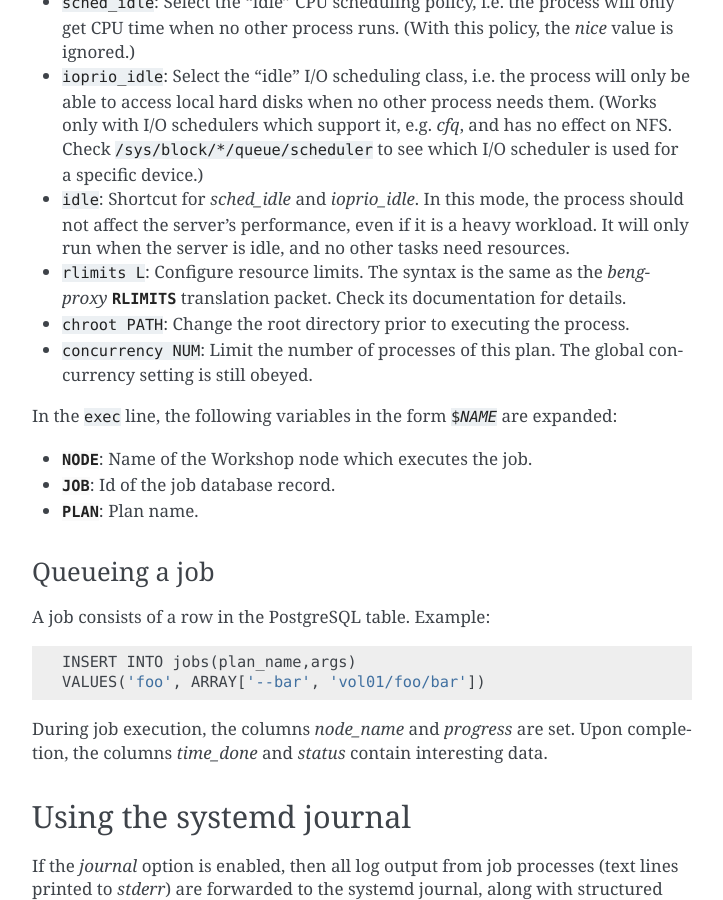
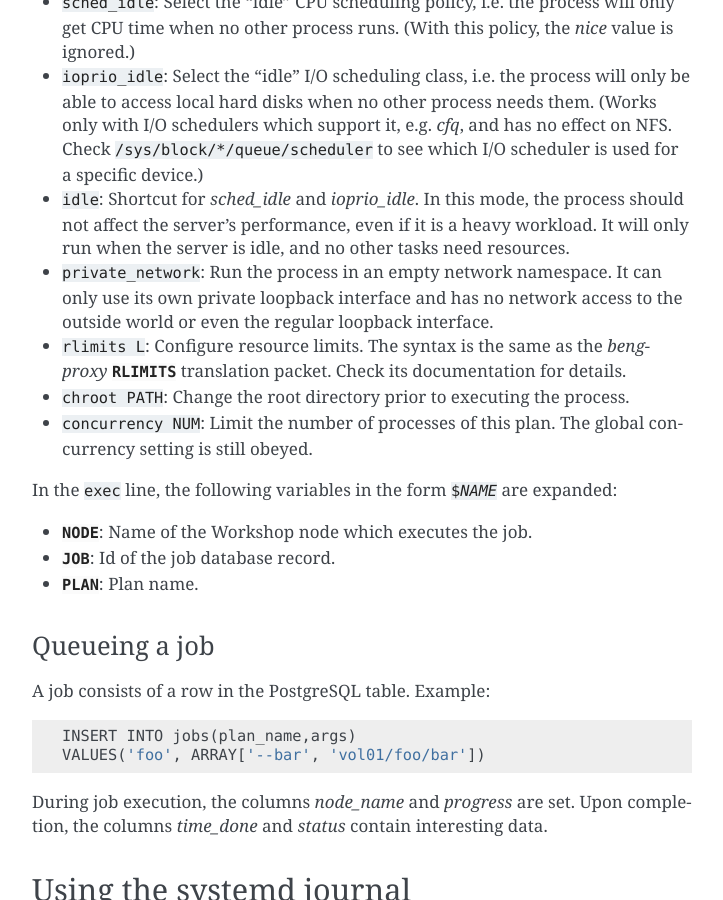
Before and after one commit to CM4all/workshop, a Sphinx documentation site: the page built from doc/index.rst, in a window 1280 px wide and 900 px high, scrolled down 4572 px. Shown: the whole window, without its empty margins (388-1111 px from the left). Built offline with Sphinx 7.4.7, drawn with Linux system fonts in a browser that asks for light colours.

Commit message:
workshop/Plan: add option "private_network"

```diff
--- a/doc/index.rst
+++ b/doc/index.rst
@@ -245,6 +245,11 @@
   mode, the process should not affect the server's performance, even
   if it is a heavy workload.  It will only run when the server is
   idle, and no other tasks need resources.
+
+* :samp:`private_network`: Run the process in an empty network
+  namespace.  It can only use its own private loopback interface and
+  has no network access to the outside world or even the regular
+  loopback interface.
 
 * :samp:`rlimits L`: Configure resource limits.  The syntax is the
   same as the `beng-proxy` :envvar:`RLIMITS` translation packet.
```
Also changed, not shown: 4 other files.
